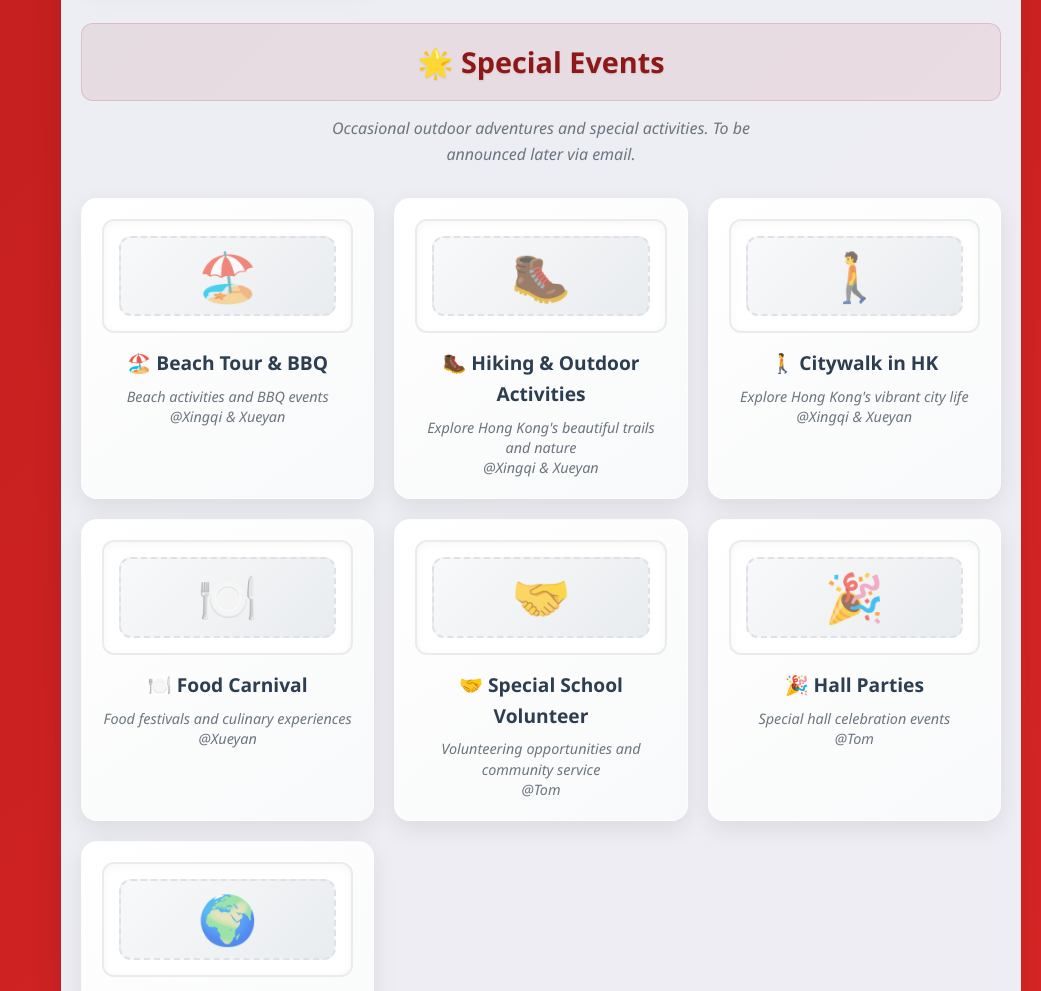
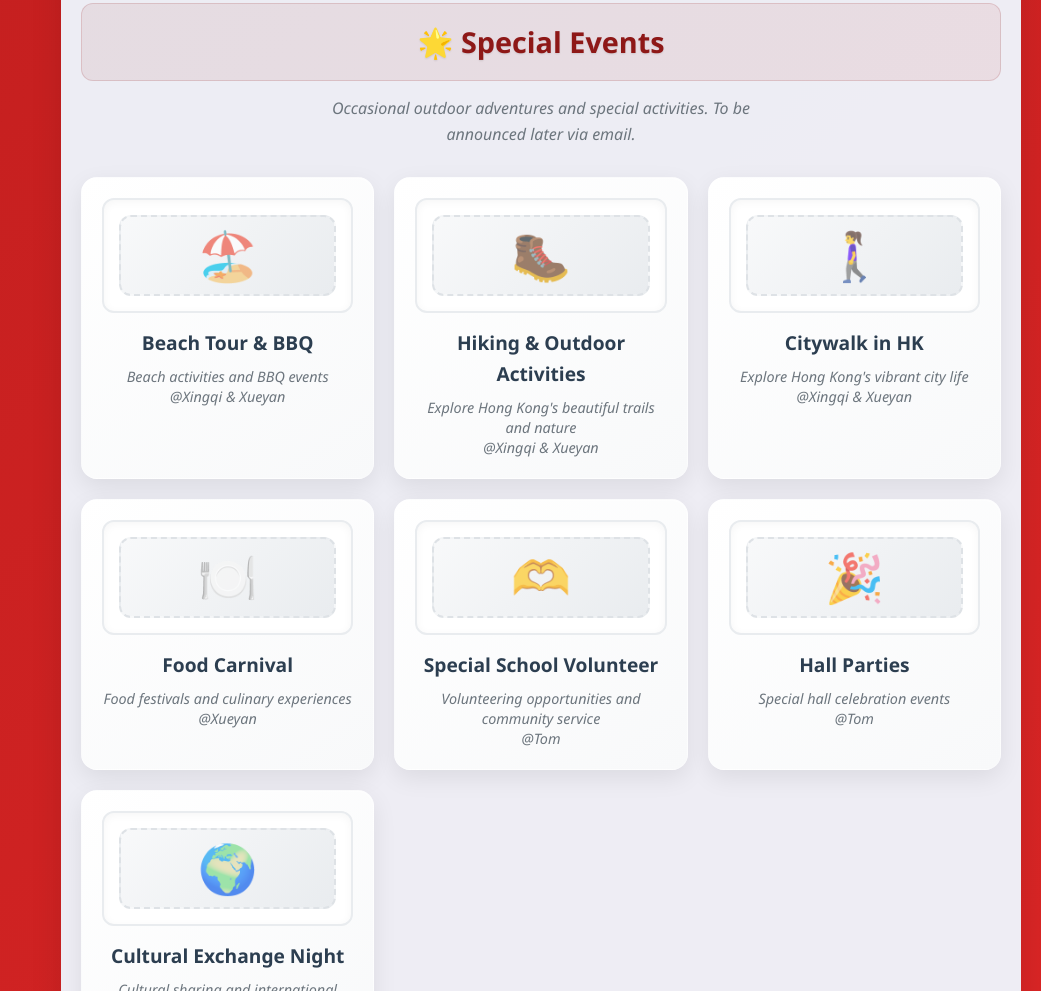
Before and after one commit to yyyhh-jch/welcome-2025, a plain HTML site: page index.html in a window 1280 px wide. Shown: the part 4873-5864 px from the top of the page, without its empty margins (239-1280 px from the left). Drawn offline with Linux system fonts and the light colour scheme.

Commit message:
Update index.html

```diff
--- a/index.html
+++ b/index.html
@@ -233,7 +233,7 @@
                             <img src="qr-codes/football.png" alt="Football QR Code" class="qr-code">
                         </div>
                         <h3 class="qr-title">⚽ Football</h3>
-                        <p class="qr-description">Weekly football sessions and matches</p>
+                        <p class="qr-description">Football sessions and matches</p>
                         <p class="qr-description">@Eben</p>
                     </div>
 
@@ -251,7 +251,7 @@
                             <img src="qr-codes/cooking.png" alt="Cooking & Dessert QR Code" class="qr-code">
                         </div>
                         <h3 class="qr-title">👨‍🍳 Cooking & Dessert</h3>
-                        <p class="qr-description">Weekly cooking sessions and recipe sharing</p>
+                        <p class="qr-description">Cooking sessions and recipe sharing</p>
                         <p class="qr-description">@Xueyan</p>
                     </div>
 
@@ -260,7 +260,7 @@
                             <img src="qr-codes/reading_movie.png" alt="Reading & Movie Night QR Code" class="qr-code">
                         </div>
                         <h3 class="qr-title">📚 Reading & Movie Night</h3>
-                        <p class="qr-description">Monthly book discussions and movie screenings</p>
+                        <p class="qr-description">Book discussions and movie screenings</p>
                         <p class="qr-description">@Xueyan & Chengcheng</p>
                     </div>
 
@@ -278,7 +278,7 @@
                             <img src="qr-codes/trivia_night.png" alt="Trivia Night QR Code" class="qr-code">
                         </div>
                         <h3 class="qr-title">🧠 Trivia Night</h3>
-                        <p class="qr-description">Weekly trivia competitions and knowledge games</p>
+                        <p class="qr-description">Trivia competitions and knowledge games</p>
                         <p class="qr-description">@Yilu</p>
                     </div>
 
@@ -349,7 +349,7 @@
                                 <span>🏖️</span>
                             </div>
                         </div>
-                        <h3 class="qr-title">🏖️ Beach Tour & BBQ</h3>
+                        <h3 class="qr-title">Beach Tour & BBQ</h3>
                         <p class="qr-description">Beach activities and BBQ events</p>
                         <p class="qr-description">@Xingqi & Xueyan</p>
                     </div>
@@ -360,7 +360,7 @@
                                 <span>🥾</span>
                             </div>
                         </div>
-                        <h3 class="qr-title">🥾 Hiking & Outdoor Activities</h3>
+                        <h3 class="qr-title">Hiking & Outdoor Activities</h3>
                         <p class="qr-description">Explore Hong Kong's beautiful trails and nature</p>
                         <p class="qr-description">@Xingqi & Xueyan</p>
                     </div>
@@ -368,10 +368,10 @@
                     <div class="qr-card">
                         <div class="qr-container">
                             <div class="special-event-placeholder">
-                                <span>🚶</span>
+                                <span>🚶‍♀️</span>
                             </div>
                         </div>
-                        <h3 class="qr-title">🚶 Citywalk in HK</h3>
+                        <h3 class="qr-title">Citywalk in HK</h3>
                         <p class="qr-description">Explore Hong Kong's vibrant city life</p>
                         <p class="qr-description">@Xingqi & Xueyan</p>
                     </div>
@@ -382,7 +382,7 @@
                                 <span>🍽️</span>
                             </div>
                         </div>
-                        <h3 class="qr-title">🍽️ Food Carnival</h3>
+                        <h3 class="qr-title">Food Carnival</h3>
                         <p class="qr-description">Food festivals and culinary experiences</p>
                         <p class="qr-description">@Xueyan</p>
                     </div>
@@ -392,10 +392,10 @@
                     <div class="qr-card">
                         <div class="qr-container">
                             <div class="special-event-placeholder">
-                                <span>🤝</span>
+                                <span>🫶</span>
                             </div>
                         </div>
-                        <h3 class="qr-title">🤝 Special School Volunteer</h3>
+                        <h3 class="qr-title">Special School Volunteer</h3>
                         <p class="qr-description">Volunteering opportunities and community service</p>
                         <p class="qr-description">@Tom</p>
                     </div>
@@ -406,7 +406,7 @@
                                 <span>🎉</span>
                             </div>
                         </div>
-                        <h3 class="qr-title">🎉 Hall Parties</h3>
+                        <h3 class="qr-title">Hall Parties</h3>
                         <p class="qr-description">Special hall celebration events</p>
                         <p class="qr-description">@Tom</p>
                     </div>
@@ -417,7 +417,7 @@
                                 <span>🌍</span>
                             </div>
                         </div>
-                        <h3 class="qr-title">🌍 Cultural Exchange Night</h3>
+                        <h3 class="qr-title">Cultural Exchange Night</h3>
                         <p class="qr-description">Cultural sharing and international exchange</p>
                         <p class="qr-description">@Zhanchen</p>
                     </div>
```
